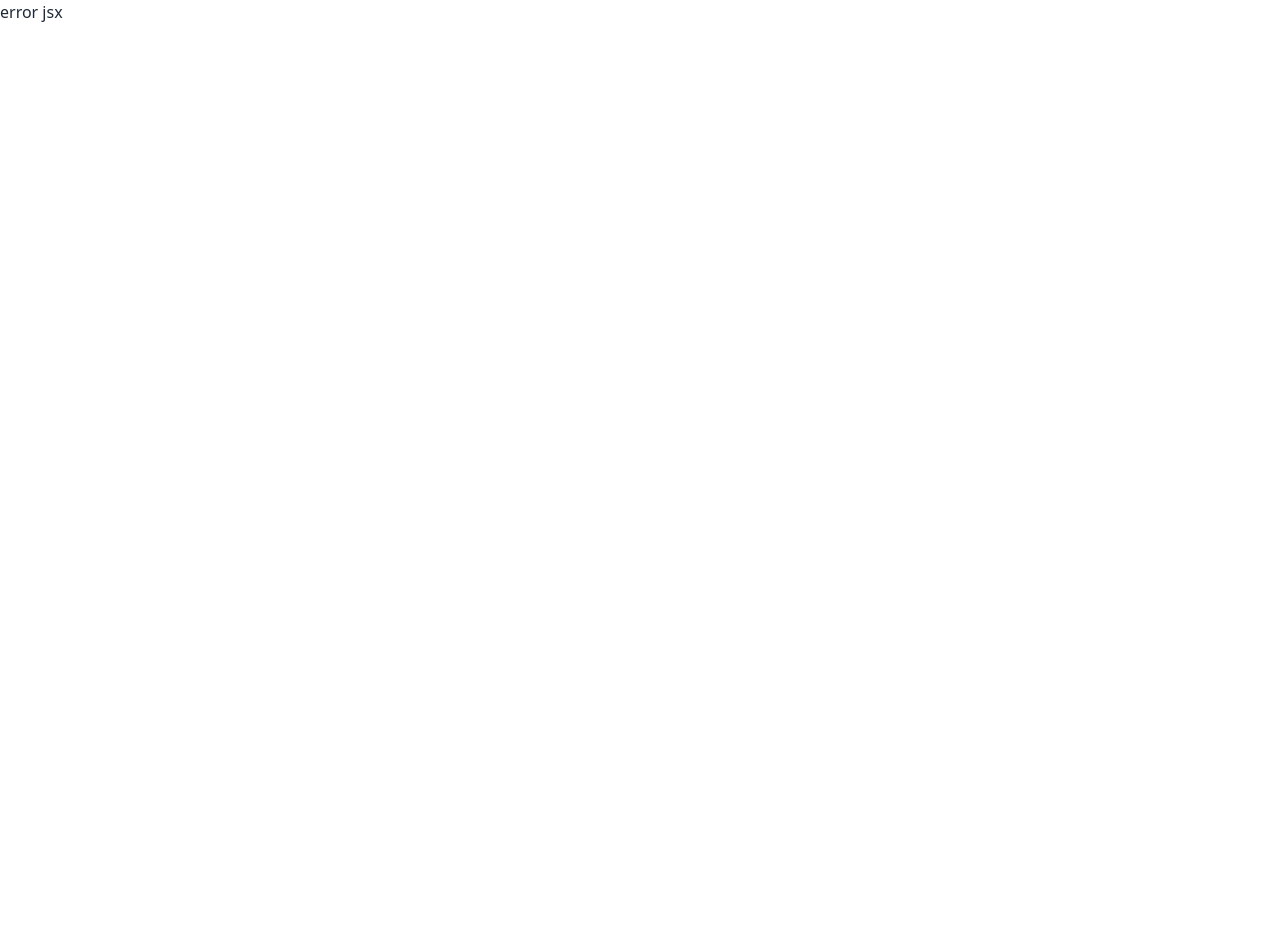
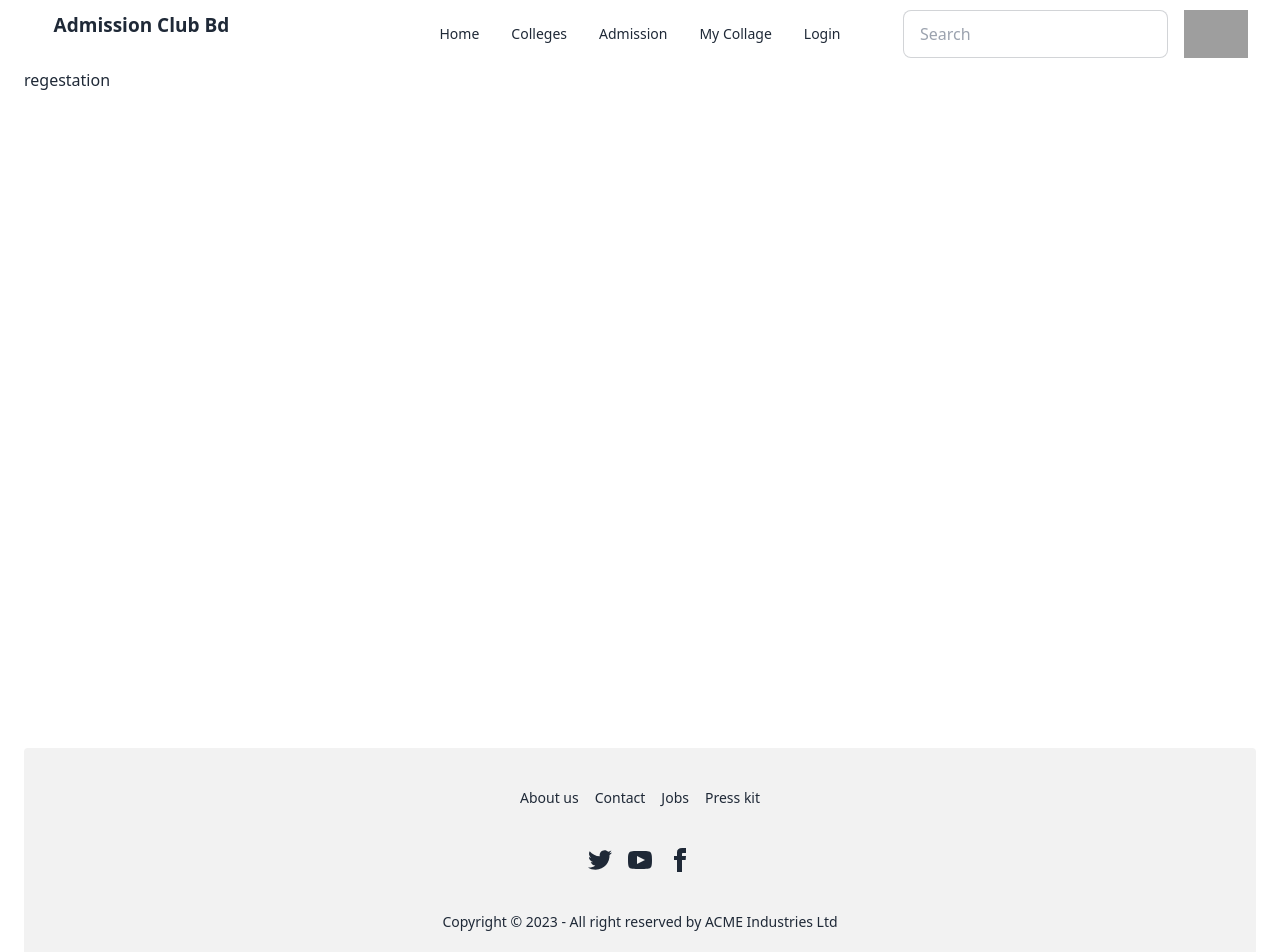
Before and after one commit to jishan1019/AdmissionClubBdClint, a React (Vite) app: page /regestation in a window 1280 px wide. Before the commit this address had no page. Shown: the top 952 px of the page. Before the commit the page ends 800 px from the top, so only its background shows below. Built offline with nearby package versions, Linux system fonts and the light colour scheme; no server answers; grey boxes are pictures that could not be loaded.

Commit message:
auth provider add

```diff
--- a/src/App.jsx
+++ b/src/App.jsx
@@ -10,9 +10,11 @@
   const [count, setCount] = useState(0);
 
   return (
-    <div className="md:ml-6 mr-6">
+    <div className="md:ml-6 md:mr-6">
       <Header />
-      <Outlet />
+      <div className="min-h-[calc(100vh-120px)]">
+        <Outlet />
+      </div>
       <Footer />
     </div>
   );
--- /dev/null
+++ b/src/Layout/AdmissionLayout/Admission/Admission.jsx
@@ -0,0 +1,7 @@
+import React from "react";
+
+const Admission = () => {
+  return <div>admission</div>;
+};
+
+export default Admission;
--- /dev/null
+++ b/src/Layout/CollageLayout/Collage/Collage.jsx
@@ -0,0 +1,7 @@
+import React from "react";
+
+const Collage = () => {
+  return <div>collage</div>;
+};
+
+export default Collage;
--- /dev/null
+++ b/src/Layout/MyCollageLayout/MyCollage/MyCollage.jsx
@@ -0,0 +1,7 @@
+import React from "react";
+
+const MyCollage = () => {
+  return <div>my collage</div>;
+};
+
+export default MyCollage;
--- /dev/null
+++ b/src/Layout/SecurityLayout/AuthProvider/AuthProvider.jsx
@@ -0,0 +1,75 @@
+import React, { createContext, useEffect, useState } from "react";
+import {
+  GoogleAuthProvider,
+  createUserWithEmailAndPassword,
+  getAuth,
+  onAuthStateChanged,
+  signInWithEmailAndPassword,
+  signInWithPopup,
+  signOut,
+  updateProfile,
+} from "firebase/auth";
+import app from "../../../firebaase/firebase.config";
+
+export const AuthContext = createContext(null);
+const auth = getAuth(app);
+
+const AuthProvider = ({ children }) => {
+  const [user, setUser] = useState(null);
+  const [loading, setLoading] = useState(true);
+  const googleProvider = new GoogleAuthProvider();
+
+  const createUser = (email, password) => {
+    setLoading(true);
+    return createUserWithEmailAndPassword(auth, email, password);
+  };
+
+  const signIn = (email, password) => {
+    setLoading(true);
+    return signInWithEmailAndPassword(auth, email, password);
+  };
+
+  const googleSignIn = () => {
+    setLoading(true);
+    return signInWithPopup(auth, googleProvider);
+  };
+
+  const logout = () => {
+    setLoading(true);
+    return signOut(auth);
+  };
+
+  const updateUserProfile = (name, photo) => {
+    return updateProfile(auth.currentUser, {
+      displayName: name,
+      photoURL: photo,
+    });
+  };
+
+  useEffect(() => {
+    const unsubscribe = onAuthStateChanged(auth, (currentUser) => {
+      setUser(currentUser);
+      setLoading(false);
+    });
+
+    return () => {
+      return unsubscribe();
+    };
+  }, []);
+
+  const authInfo = {
+    user,
+    loading,
+    createUser,
+    signIn,
+    logout,
+    updateUserProfile,
+    googleSignIn,
+  };
+
+  return (
+    <AuthContext.Provider value={authInfo}>{children}</AuthContext.Provider>
+  );
+};
+
+export default AuthProvider;
--- /dev/null
+++ b/src/Layout/SecurityLayout/PrivateRoute/PrivateRoute.jsx
@@ -0,0 +1,15 @@
+import React, { useContext } from "react";
+import { AuthContext } from "../AuthProvider/AuthProvider";
+import { useLocation } from "react-router-dom";
+
+const PrivateRoute = ({ children }) => {
+  const { user } = useContext(AuthContext);
+  const location = useLocation();
+  if (user) {
+    return children;
+  }
+
+  return <Navigate to="/login" replace state={{ from: location }}></Navigate>;
+};
+
+export default PrivateRoute;
--- a/src/Layout/ShareLayout/Footer/Footer.jsx
+++ b/src/Layout/ShareLayout/Footer/Footer.jsx
@@ -1,7 +1,58 @@
 import React from "react";
 
 const Footer = () => {
-  return <div>footer</div>;
+  return (
+    <>
+      <footer className="footer footer-center p-10 bg-base-200 text-base-content rounded">
+        <div className="grid grid-flow-col gap-4">
+          <a className="link link-hover">About us</a>
+          <a className="link link-hover">Contact</a>
+          <a className="link link-hover">Jobs</a>
+          <a className="link link-hover">Press kit</a>
+        </div>
+        <div>
+          <div className="grid grid-flow-col gap-4">
+            <a>
+              <svg
+                xmlns="http://www.w3.org/2000/svg"
+                width="24"
+                height="24"
+                viewBox="0 0 24 24"
+                className="fill-current"
+              >
+                <path d="M24 4.557c-.883.392-1.832.656-2.828.775 1.017-.609 1.798-1.574 2.165-2.724-.951.564-2.005.974-3.127 1.195-.897-.957-2.178-1.555-3.594-1.555-3.179 0-5.515 2.966-4.797 6.045-4.091-.205-7.719-2.165-10.148-5.144-1.29 2.213-.669 5.108 1.523 6.574-.806-.026-1.566-.247-2.229-.616-.054 2.281 1.581 4.415 3.949 4.89-.693.188-1.452.232-2.224.084.626 1.956 2.444 3.379 4.6 3.419-2.07 1.623-4.678 2.348-7.29 2.04 2.179 1.397 4.768 2.212 7.548 2.212 9.142 0 14.307-7.721 13.995-14.646.962-.695 1.797-1.562 2.457-2.549z"></path>
+              </svg>
+            </a>
+            <a>
+              <svg
+                xmlns="http://www.w3.org/2000/svg"
+                width="24"
+                height="24"
+                viewBox="0 0 24 24"
+                className="fill-current"
+              >
+                <path d="M19.615 3.184c-3.604-.246-11.631-.245-15.23 0-3.897.266-4.356 2.62-4.385 8.816.029 6.185.484 8.549 4.385 8.816 3.6.245 11.626.246 15.23 0 3.897-.266 4.356-2.62 4.385-8.816-.029-6.185-.484-8.549-4.385-8.816zm-10.615 12.816v-8l8 3.993-8 4.007z"></path>
+              </svg>
+            </a>
+            <a>
+              <svg
+                xmlns="http://www.w3.org/2000/svg"
+                width="24"
+                height="24"
+                viewBox="0 0 24 24"
+                className="fill-current"
+              >
+                <path d="M9 8h-3v4h3v12h5v-12h3.642l.358-4h-4v-1.667c0-.955.192-1.333 1.115-1.333h2.885v-5h-3.808c-3.596 0-5.192 1.583-5.192 4.615v3.385z"></path>
+              </svg>
+            </a>
+          </div>
+        </div>
+        <div>
+          <p>Copyright © 2023 - All right reserved by ACME Industries Ltd</p>
+        </div>
+      </footer>
+    </>
+  );
 };
 
 export default Footer;
--- a/src/Layout/ShareLayout/Header/Header.jsx
+++ b/src/Layout/ShareLayout/Header/Header.jsx
@@ -1,4 +1,5 @@
 import React from "react";
+import { Link } from "react-router-dom";
 
 const Header = () => {
   return (
@@ -6,7 +7,7 @@
       <div className="navbar bg-base-100">
         <div className="navbar-start">
           <a className="btn btn-ghost normal-case text-xl hidden md:block">
-            daisyUI
+            Admission Club Bd
           </a>
           <div className="dropdown md:hidden">
             <label tabIndex={0} className="btn btn-ghost btn-circle">
@@ -29,17 +30,23 @@
               tabIndex={0}
               className="menu menu-sm dropdown-content mt-3 z-[1] p-2 shadow bg-base-100 rounded-box w-52"
             >
-              <li>
-                <a>Home</a>
+              <li className="font-bold">
+                <a>Admission Club Bd</a>
               </li>
               <li>
-                <a>Colleges</a>
+                <Link to="/">Home</Link>
               </li>
               <li>
-                <a>Admission</a>
+                <Link to="/collage">Colleges</Link>
               </li>
               <li>
-                <a>My Collage</a>
+                <Link to="/admission">Admission</Link>
+              </li>
+              <li>
+                <Link to="/myCollage">My Collage</Link>
+              </li>
+              <li>
+                <Link to="/login">Login</Link>
               </li>
             </ul>
           </div>
@@ -47,16 +54,19 @@
         <div className="navbar-center hidden md:block">
           <ul className="menu menu-horizontal px-1">
             <li>
-              <a>Home</a>
+              <Link to="/">Home</Link>
             </li>
             <li>
-              <a>Colleges</a>
+              <Link to="/collage">Colleges</Link>
             </li>
             <li>
-              <a>Admission</a>
+              <Link to="/admission">Admission</Link>
             </li>
             <li>
-              <a>My Collage</a>
+              <Link to="/myCollage">My Collage</Link>
+            </li>
+            <li>
+              <Link to="/login">Login</Link>
             </li>
           </ul>
         </div>
--- /dev/null
+++ b/src/Layout/UserLayout/Login/Login.jsx
@@ -0,0 +1,7 @@
+import React from "react";
+
+const Login = () => {
+  return <div>login</div>;
+};
+
+export default Login;
--- /dev/null
+++ b/src/Layout/UserLayout/Regestation/Regestation.jsx
@@ -0,0 +1,7 @@
+import React from "react";
+
+const Regestation = () => {
+  return <div>regestation</div>;
+};
+
+export default Regestation;
```
Also changed, not shown: src/main.jsx (+31 -3 lines).
